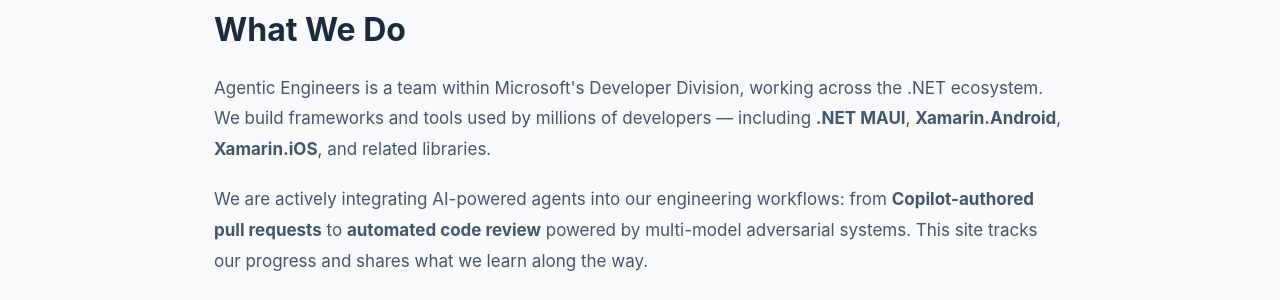
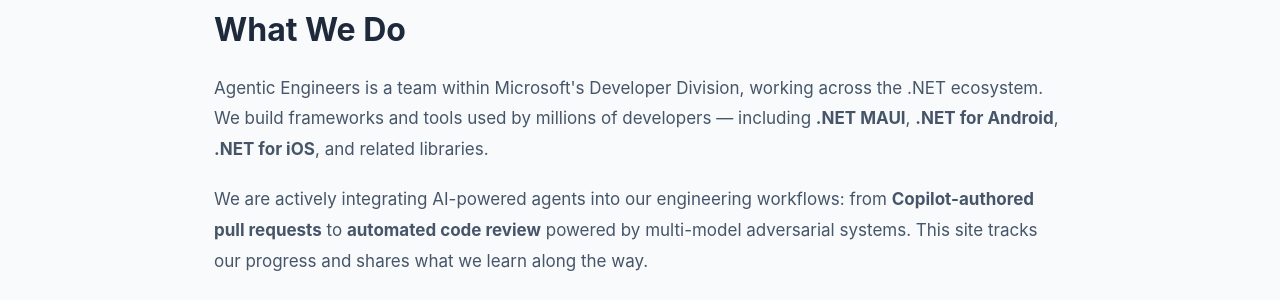
Before and after one commit to jonathanpeppers/agentic-engineers, a Jekyll site: the page built from docs/index.html, in a window 1280 px wide and 900 px high, scrolled down 370 px. Shown: the part 152-452 px from the top of the window. Built offline with Jekyll 4.4.1, drawn with Linux system fonts in a browser that asks for light colours.

Commit message:
Update framework names in index.html

```diff
--- a/docs/index.html
+++ b/docs/index.html
@@ -194,7 +194,7 @@
     <p>
         Agentic Engineers is a team within Microsoft's Developer Division, working across the .NET ecosystem.
         We build frameworks and tools used by millions of developers — including
-        <strong>.NET MAUI</strong>, <strong>Xamarin.Android</strong>, <strong>Xamarin.iOS</strong>, and related libraries.
+        <strong>.NET MAUI</strong>, <strong>.NET for Android</strong>, <strong>.NET for iOS</strong>, and related libraries.
     </p>
     <p>
         We are actively integrating AI-powered agents into our engineering workflows: from
```
